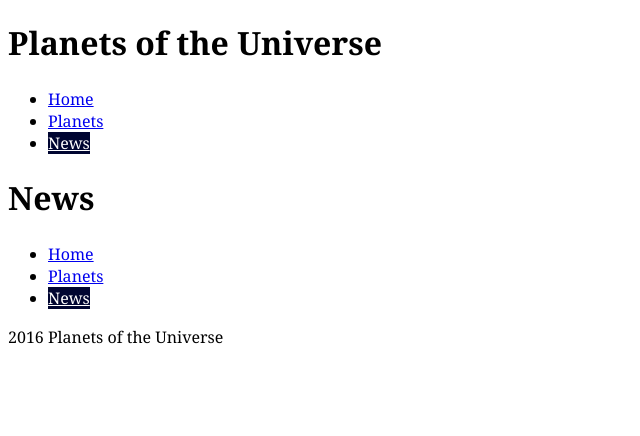
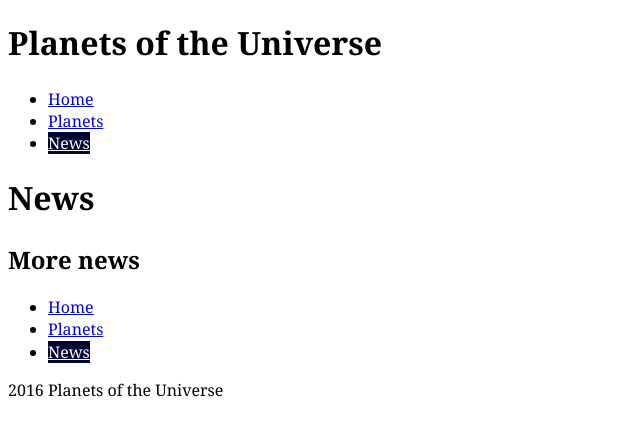
Before and after one commit to MattLWong/jekyll-site, a Jekyll site: the page built from news.html, in a window 1280 px wide. Shown: the top 436 px of the page, without its empty margins (0-640 px from the left). Built offline with Jekyll 4.4.1, drawn with Linux system fonts in a browser that asks for light colours; Markdown is read by kramdown in place of the engine named in the settings.

Commit message:
added more news

```diff
--- a/news.html
+++ b/news.html
@@ -3,3 +3,4 @@ layout: default
 ---
 
 <h1>News</h1>
+<h2>More news</h2>
```
